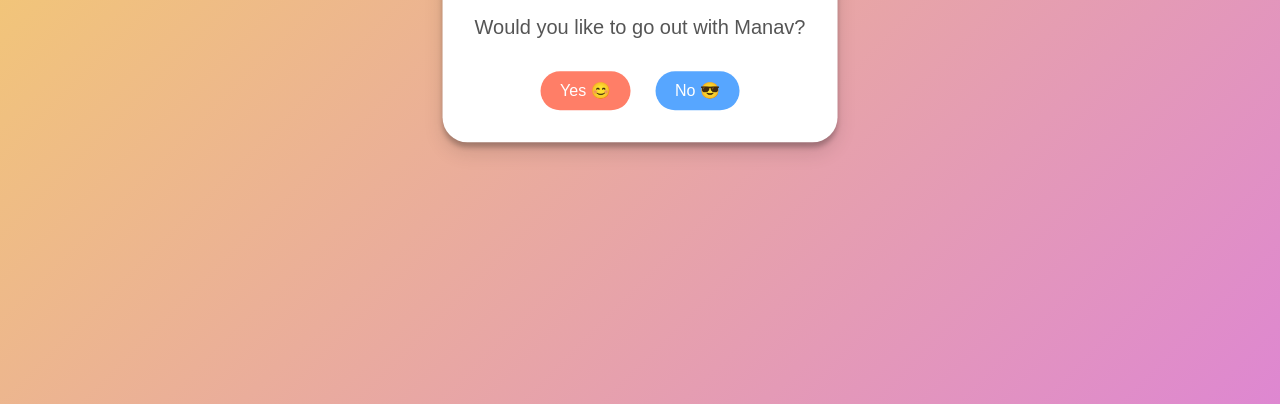
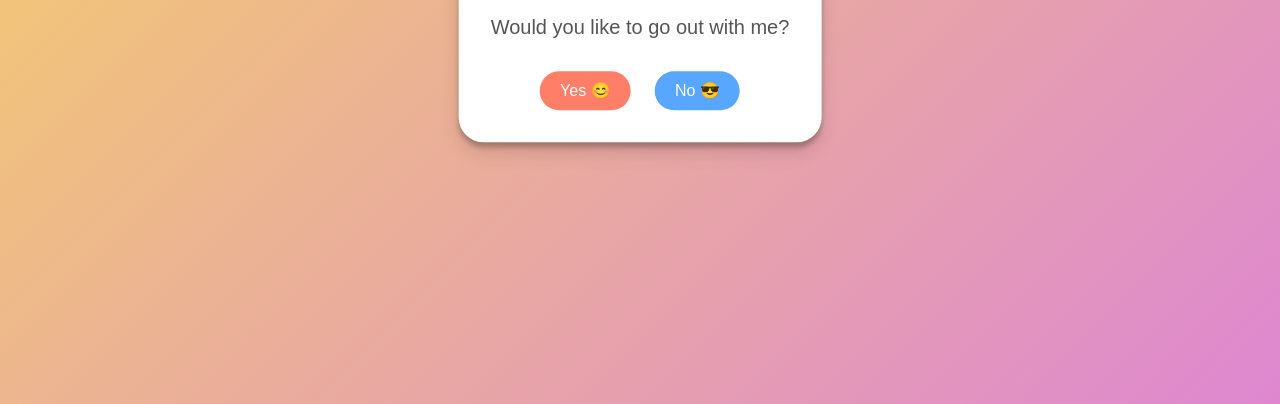
Before and after one commit to manavkdubey/ask-date, a plain HTML site: page index.html in a window 1280 px wide. Shown: the part 396-800 px from the top of the page. Drawn offline with Linux system fonts and the light colour scheme.

Commit message:
first commit

```diff
--- a/index.html
+++ b/index.html
@@ -9,7 +9,7 @@
 <body>
 <div class="container">
     <h1 class="title">Hey There</h1>
-    <p class="subtitle">Would you like to go out with Manav?</p>
+    <p class="subtitle">Would you like to go out with me?</p>
     <div class="buttons">
         <button id="yes-btn" class="yes">Yes 😊</button>
         <button id="no-btn" class="no">No 😎</button>
```
